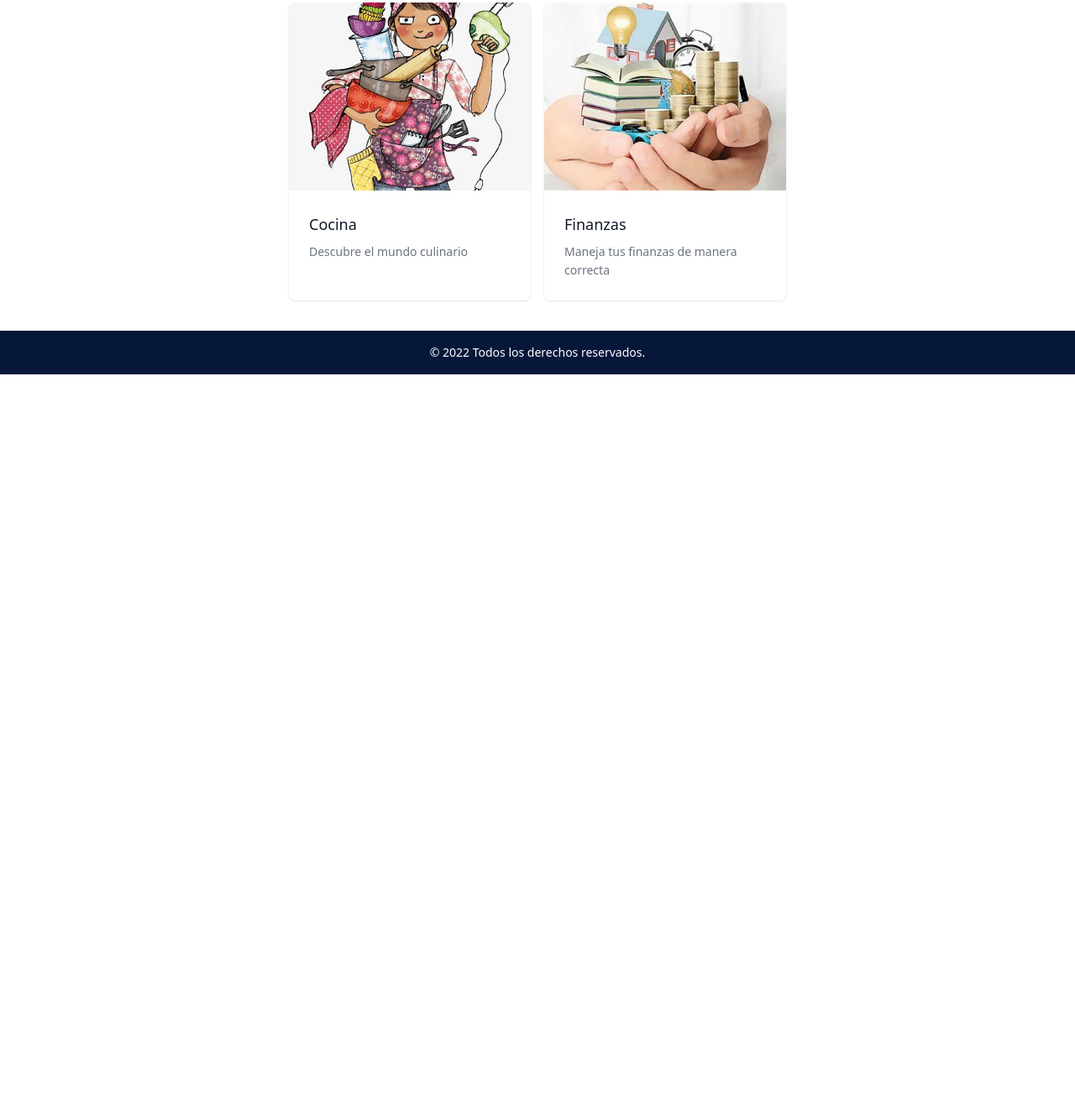
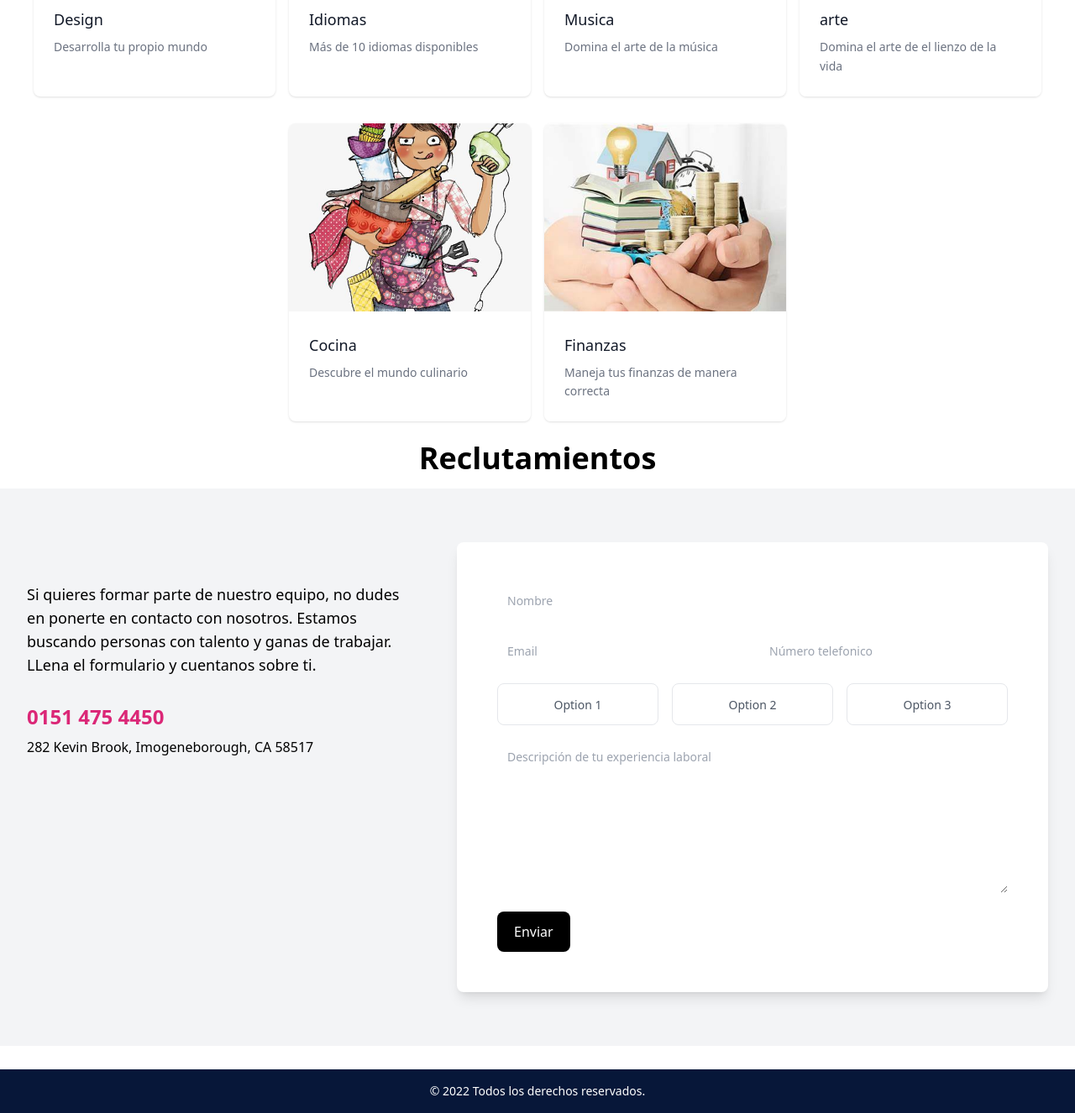
Before and after one commit to Franklin-Amador/Lumina-Web-Site, an Astro site: page / in a window 1280 px wide. Shown: the part 929-2255 px from the top of the page at 84% size. Before the commit the page ends 1375 px from the top, so only its background shows below. Built offline with nearby package versions, Linux system fonts and the light colour scheme; Astro itself is replaced by a stand-in of ours.

Commit message:
instructores

```diff
--- a/src/components/AboutUs.astro
+++ b/src/components/AboutUs.astro
@@ -20,6 +20,9 @@
 
               <p class="mt-4 text-gray-600">
                 El más iluminado es quien controla su propia oscuridad.
+                <br>
+                <br>
+                Nuestro proposito es brindar un area de estudio, donde puedas desarrolarte y crecer en el mundo, en el aspecto que tu elijas, a traves de nuestros cursos con los mejores instructores. Podrás interacturar con más estudiantes en foros y ganar logros que podrás intercambiar por recompensas en nuestra tienda.
               </p>
 
 
--- a/src/components/Categorias.astro
+++ b/src/components/Categorias.astro
@@ -31,7 +31,7 @@ import Card from "./react/cards"
           topic={"Cocina"} description={"Descubre el mundo culinario"} route={"cursos/cocina"}/>
 
           <!-- *Categoria de finanzas -->
-          <Card title={"Finanzas"} image={"./img/finanzas.jpeg"} topic={"Finanzas"} description={"Maneja tus finanzas de manera correcta"} route={"cursos/idiomas"}/>
+          <Card title={"Finanzas"} image={"./img/finanzas.jpeg"} topic={"Finanzas"} description={"Maneja tus finanzas de manera correcta"} route={"cursos/finanzas"}/>
         </div>
        </section>
     </body>
--- a/src/components/SolicitudInstructor.astro
+++ b/src/components/SolicitudInstructor.astro
@@ -0,0 +1,122 @@
+    <section>
+        <div>
+            <!--
+  Heads up! 👋
+
+  Plugins:
+    - @tailwindcss/forms
+-->
+<h1 class="flex justify-center my-4 text-3xl font-bold sm:text-4xl">Reclutamientos</h1>
+<section class="bg-gray-100">
+    <div class="mx-auto max-w-screen-xl px-4 py-16 sm:px-6 lg:px-8">
+      <div class="grid grid-cols-1 gap-x-16 gap-y-8 lg:grid-cols-5">
+        <div class="lg:col-span-2 lg:py-12">
+          <p class="max-w-xl text-lg">
+            Si quieres formar parte de nuestro equipo, no dudes en ponerte en contacto con nosotros. Estamos buscando personas con talento y ganas de trabajar. LLena el formulario y cuentanos sobre ti.
+          </p>
+
+          <div class="mt-8">
+            <a href="#" class="text-2xl font-bold text-pink-600"> 0151 475 4450 </a>
+
+            <address class="mt-2 not-italic">282 Kevin Brook, Imogeneborough, CA 58517</address>
+          </div>
+        </div>
+
+        <div class="rounded-lg bg-white p-8 shadow-lg lg:col-span-3 lg:p-12">
+          <form action="#" class="space-y-4">
+            <div>
+              <label class="sr-only" for="name">Name</label>
+              <input
+                class="w-full rounded-lg border-gray-200 p-3 text-sm"
+                placeholder="Nombre"
+                type="text"
+                id="name"
+              />
+            </div>
+
+            <div class="grid grid-cols-1 gap-4 sm:grid-cols-2">
+              <div>
+                <label class="sr-only" for="email">Email</label>
+                <input
+                  class="w-full rounded-lg border-gray-200 p-3 text-sm"
+                  placeholder="Email"
+                  type="email"
+                  id="email"
+                />
+              </div>
+
+              <div>
+                <label class="sr-only" for="phone">Phone</label>
+                <input
+                  class="w-full rounded-lg border-gray-200 p-3 text-sm"
+                  placeholder="Número telefonico"
+                  type="tel"
+                  id="phone"
+                />
+              </div>
+            </div>
+
+            <div class="grid grid-cols-1 gap-4 text-center sm:grid-cols-3">
+              <div>
+                <label
+                  for="Option1"
+                  class="block w-full cursor-pointer rounded-lg border border-gray-200 p-3 text-gray-600 hover:border-black has-[:checked]:border-black has-[:checked]:bg-black has-[:checked]:text-white"
+                  tabindex="0"
+                >
+                  <input class="sr-only" id="Option1" type="radio" tabindex="-1" name="option" />
+
+                  <span class="text-sm"> Option 1 </span>
+                </label>
+              </div>
+
+              <div>
+                <label
+                  for="Option2"
+                  class="block w-full cursor-pointer rounded-lg border border-gray-200 p-3 text-gray-600 hover:border-black has-[:checked]:border-black has-[:checked]:bg-black has-[:checked]:text-white"
+                  tabindex="0"
+                >
+                  <input class="sr-only" id="Option2" type="radio" tabindex="-1" name="option" />
+
+                  <span class="text-sm"> Option 2 </span>
+                </label>
+              </div>
+
+              <div>
+                <label
+                  for="Option3"
+                  class="block w-full cursor-pointer rounded-lg border border-gray-200 p-3 text-gray-600 hover:border-black has-[:checked]:border-black has-[:checked]:bg-black has-[:checked]:text-white"
+                  tabindex="0"
+                >
+                  <input class="sr-only" id="Option3" type="radio" tabindex="-1" name="option" />
+
+                  <span class="text-sm"> Option 3 </span>
+                </label>
+              </div>
+            </div>
+
+            <div>
+              <label class="sr-only" for="message">Message</label>
+
+              <textarea
+                class="w-full rounded-lg border-gray-200 p-3 text-sm"
+                placeholder="Descripción de tu experiencia laboral"
+                rows="8"
+                id="message"
+              ></textarea>
+            </div>
+
+            <div class="mt-4">
+              <button
+                type="submit"
+                class="inline-block w-full rounded-lg bg-black px-5 py-3 font-medium text-white sm:w-auto"
+              >
+                Enviar
+              </button>
+            </div>
+          </form>
+        </div>
+      </div>
+    </div>
+  </section>
+        </div>
+    </section>
--- a/src/pages/index.astro
+++ b/src/pages/index.astro
@@ -2,10 +2,12 @@
 import Layout from "../layouts/Layout.astro"
 import Categorias from "../components/Categorias.astro"
 import AboutUs from "../components/AboutUs.astro"
+import SolicitudInstructor from "../components/SolicitudInstructor.astro"
 ---
 
 
 		<Layout title="Lumina">
 			<AboutUs/>
 			<Categorias/>
+			<SolicitudInstructor/>
 		</Layout>
--- a/src/pages/solicitud.astro
+++ /dev/null
@@ -1,32 +0,0 @@
-<div class="flow-root rounded-lg border border-gray-100 py-3 shadow-sm">
-    <dl class="-my-3 divide-y divide-gray-100 text-sm">
-      <div class="grid grid-cols-1 gap-1 p-3 even:bg-gray-50 sm:grid-cols-3 sm:gap-4">
-        <dt class="font-medium text-gray-900">Title</dt>
-        <dd class="text-gray-700 sm:col-span-2">Mr</dd>
-      </div>
-
-      <div class="grid grid-cols-1 gap-1 p-3 even:bg-gray-50 sm:grid-cols-3 sm:gap-4">
-        <dt class="font-medium text-gray-900">Name</dt>
-        <dd class="text-gray-700 sm:col-span-2">John Frusciante</dd>
-      </div>
-
-      <div class="grid grid-cols-1 gap-1 p-3 even:bg-gray-50 sm:grid-cols-3 sm:gap-4">
-        <dt class="font-medium text-gray-900">Occupation</dt>
-        <dd class="text-gray-700 sm:col-span-2">Guitarist</dd>
-      </div>
-
-      <div class="grid grid-cols-1 gap-1 p-3 even:bg-gray-50 sm:grid-cols-3 sm:gap-4">
-        <dt class="font-medium text-gray-900">Salary</dt>
-        <dd class="text-gray-700 sm:col-span-2">$1,000,000+</dd>
-      </div>
-
-      <div class="grid grid-cols-1 gap-1 p-3 even:bg-gray-50 sm:grid-cols-3 sm:gap-4">
-        <dt class="font-medium text-gray-900">Bio</dt>
-        <dd class="text-gray-700 sm:col-span-2">
-          Lorem ipsum dolor, sit amet consectetur adipisicing elit. Et facilis debitis explicabo
-          doloremque impedit nesciunt dolorem facere, dolor quasi veritatis quia fugit aperiam
-          aspernatur neque molestiae labore aliquam soluta architecto?
-        </dd>
-      </div>
-    </dl>
-  </div>
```
